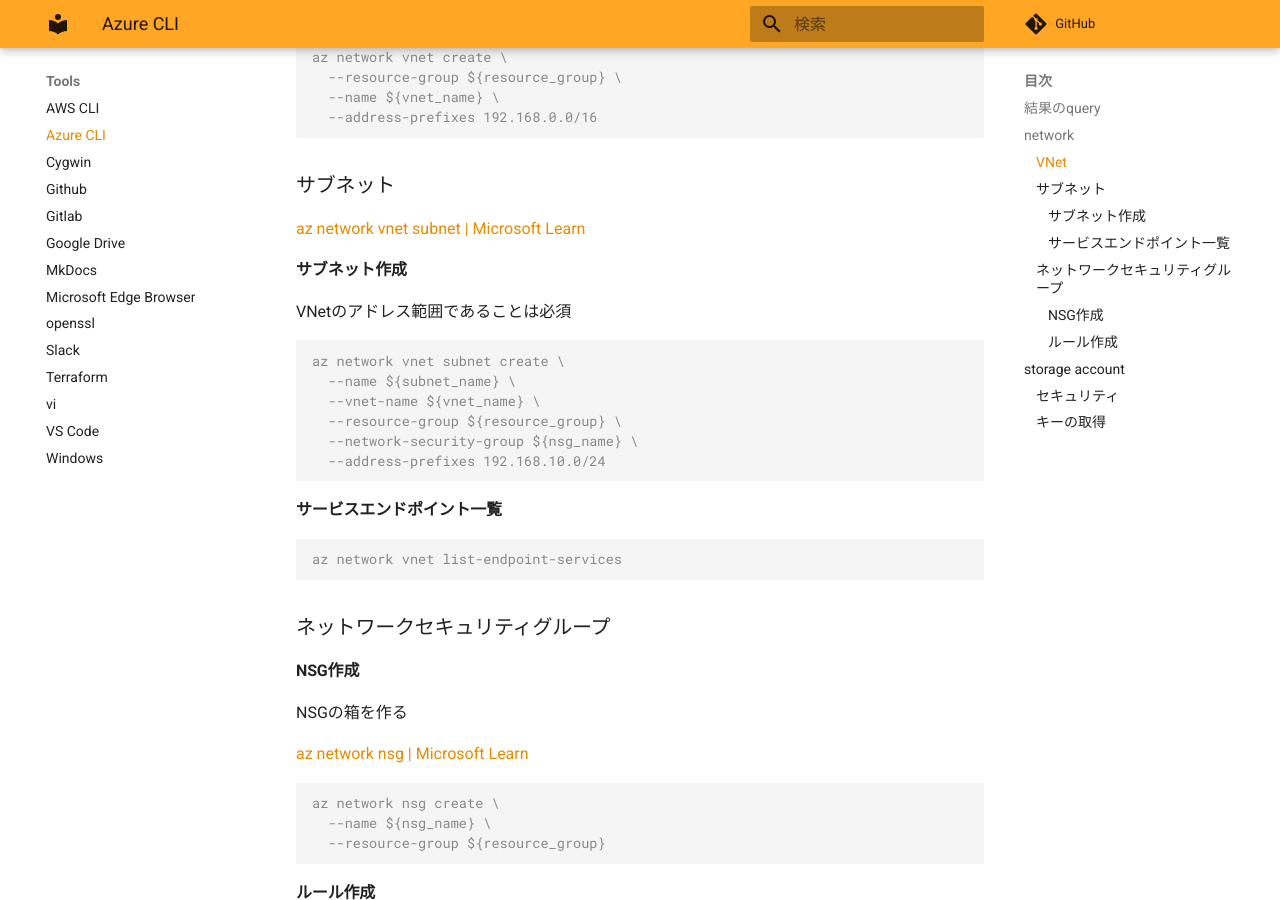
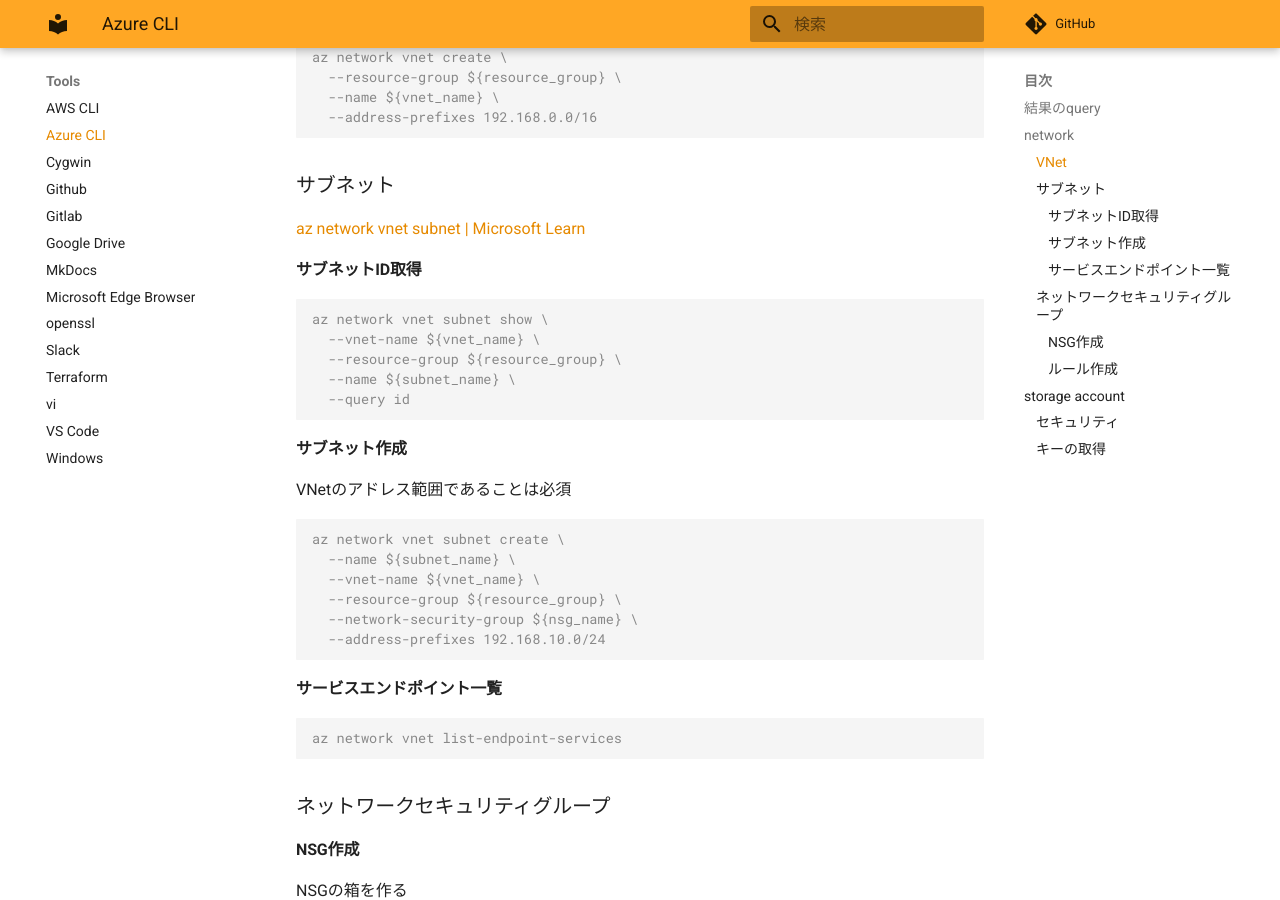
Before and after one commit to zaki-lknr/docs, an MkDocs documentation site: the page built from docs/Tools/az.md, in a window 1280 px wide and 900 px high, scrolled down 612 px. Built offline with MkDocs 1.6.1 and Material for MkDocs 9.7.7, drawn with Linux system fonts in a browser that asks for light colours; comment, search, counter and statistics services are not loaded.

Commit message:
add: tools/az: サブネットID取得

````diff
--- a/docs/Tools/az.md
+++ b/docs/Tools/az.md
@@ -28,6 +28,16 @@ az network vnet create \
 ### サブネット
 
 [az network vnet subnet | Microsoft Learn](https://learn.microsoft.com/ja-jp/cli/azure/network/vnet/subnet?view=azure-cli-latest)
+
+#### サブネットID取得
+
+```console
+az network vnet subnet show \
+  --vnet-name ${vnet_name} \
+  --resource-group ${resource_group} \
+  --name ${subnet_name} \
+  --query id
+```
 
 #### サブネット作成
 
````
